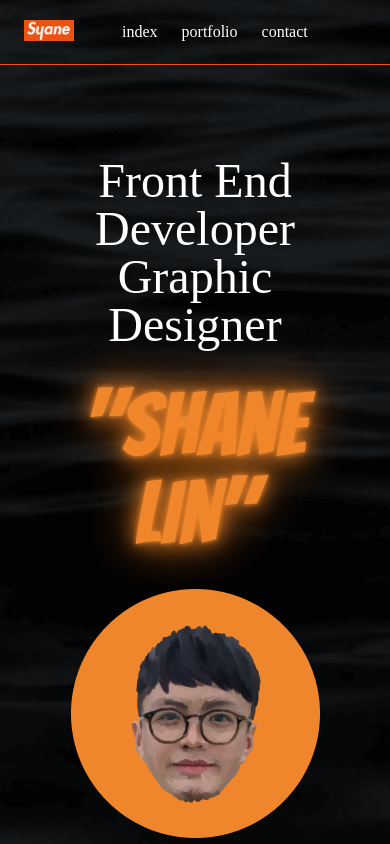
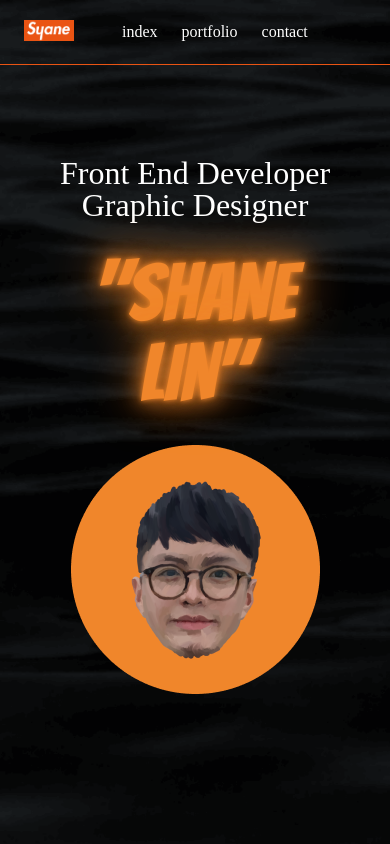
Before and after one commit to sam6091260/shane_page, a React (Vite) app: page /detail/fangzui in a window 390 px wide. Shown: the top 844 px of the page. Built offline with nearby package versions, Linux system fonts and the light colour scheme; a web font is replaced by a local one.

Commit message:
edit style

```diff
--- a/src/styles/App.css
+++ b/src/styles/App.css
@@ -230,20 +230,20 @@ footer {
 
 @keyframes animate {
   0% {
-    /* 定义动画的起始状态 */
+    /* 動畫初始值 */
     transform: translateY(0);
   }
   100% {
-    /* 定义动画的结束状态 */
-    transform: translateY(20px); /* 以Y轴向下平移20像素 */
+    /* 動畫結束 */
+    transform: translateY(20px); /* 以Y軸平移向下20度 */
   }
 }
 .point-down {
   animation-name: animate;
-  animation-duration: 1s; /* 设置动画持续时间为2秒 */
-  animation-delay: 1s; /* 设置动画延迟时间为1.5秒 */
-  animation-iteration-count: infinite; /* 无限循环播放动画 */
-  animation-direction: alternate; /* 设置动画方向为交替播放 */
+  animation-duration: 1s; /* 動畫持續時間為2秒 */
+  animation-delay: 1s; /* 動畫持續時間為1.5秒 */
+  animation-iteration-count: infinite; /* 循環播放 */
+  animation-direction: alternate; /* 交替播放 */
 }
 
 .loading-spinner {
@@ -297,11 +297,11 @@ footer {
     text-align: center;
   }
   .landing h1 {
-    font-size: 88px;
+    font-size: 80px;
     margin-bottom: 32px;
   }
   .landing h2 {
-    font-size: 48px;
+    font-size: 32px;
     margin-bottom: 32px;
   }
   .section-bottom p {
--- a/src/styles/App.scss
+++ b/src/styles/App.scss
@@ -262,21 +262,21 @@ footer {
 // point down animate
 @keyframes animate {
   0% {
-    /* 定义动画的起始状态 */
+    /* 動畫初始值 */
     transform: translateY(0);
   }
   100% {
-    /* 定义动画的结束状态 */
-    transform: translateY(20px); /* 以Y轴向下平移20像素 */
+    /* 動畫結束 */
+    transform: translateY(20px); /* 以Y軸平移向下20度 */
   }
 }
 
 .point-down {
   animation-name: animate;
-  animation-duration: 1s; /* 设置动画持续时间为2秒 */
-  animation-delay: 1s; /* 设置动画延迟时间为1.5秒 */
-  animation-iteration-count: infinite; /* 无限循环播放动画 */
-  animation-direction: alternate; /* 设置动画方向为交替播放 */
+  animation-duration: 1s; /* 動畫持續時間為2秒 */
+  animation-delay: 1s; /* 動畫持續時間為1.5秒 */
+  animation-iteration-count: infinite; /* 循環播放 */
+  animation-direction: alternate; /* 交替播放 */
 }
 
 // loading動畫
@@ -343,11 +343,11 @@ footer {
     padding: 12px;
     text-align: center;
     h1 {
-        font-size: 88px;
+        font-size: 80px;
         margin-bottom: 32px;
     }
     h2 {
-        font-size: 48px;
+        font-size: 32px;
         margin-bottom: 32px;
     }
   }
```
Also changed, not shown: 5 other files (tests, documents, lock files or other folders).
